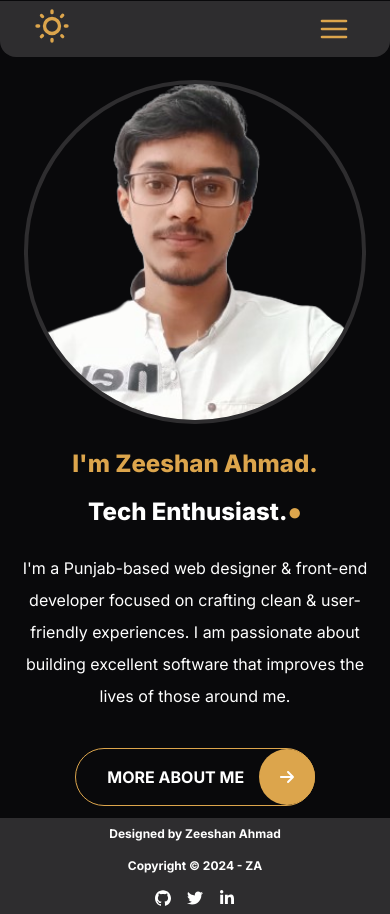
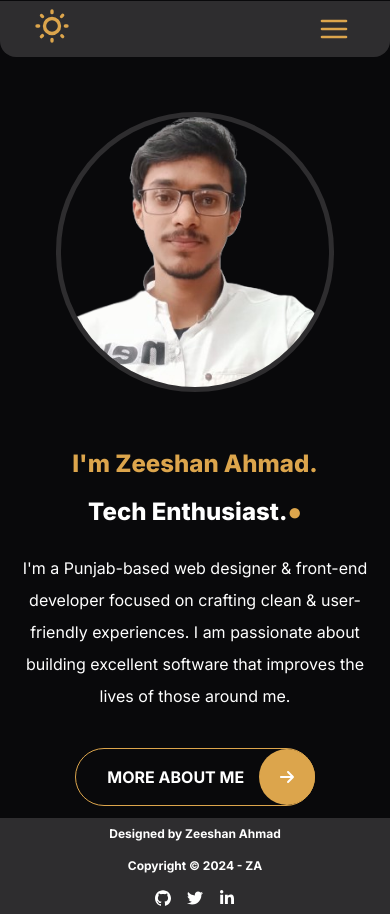
Before and after one commit to XeeshanAhmed/portfolio, a Next.js app: page / in a window 390 px wide. Built offline with nearby package versions, Linux system fonts and the light colour scheme.

Commit message:
Adjust image height to responsive

```diff
--- a/src/app/page.tsx
+++ b/src/app/page.tsx
@@ -11,8 +11,8 @@ const page = () => {
   const router=useRouter();
   return (
     <div className='flex justify-evenly items-center md:flex-row flex-col md:mt-36 mt-14 '>
-      <div className='m-6'>
-        <Image src={'/profile_img/xeeshan.png'} alt='profile image'  width={350}  height={350} className={`md:border-s-[20px] md:border-b-[20px] border-base-300 md:border-base-content  md:rounded-t-xl md:rounded-b-lg md:rounded-e-xl md:rounded-none rounded-full border-4  md:border-0 `}/>
+      <div className='md:m-6 m-14'>
+        <Image src={'/profile_img/xeeshan.png'} alt='profile image' width={350}  height={350} className='md:border-s-[20px] md:border-b-[20px] border-base-300 md:border-base-content  md:rounded-t-xl md:rounded-b-lg md:rounded-e-xl md:rounded-none rounded-full border-[5px]  md:border-0 '/>
       </div>
       <div className='flex flex-col justify-center items-start md:w-1/2 w-11/12'>
         <h1 className='md:text-5xl text-2xl flex justify-center md:justify-start items-center font-extrabold w-full'><span><GoDash className='text-7xl hidden md:block '/></span><span>I'm Zeeshan Ahmad.</span></h1>
```
